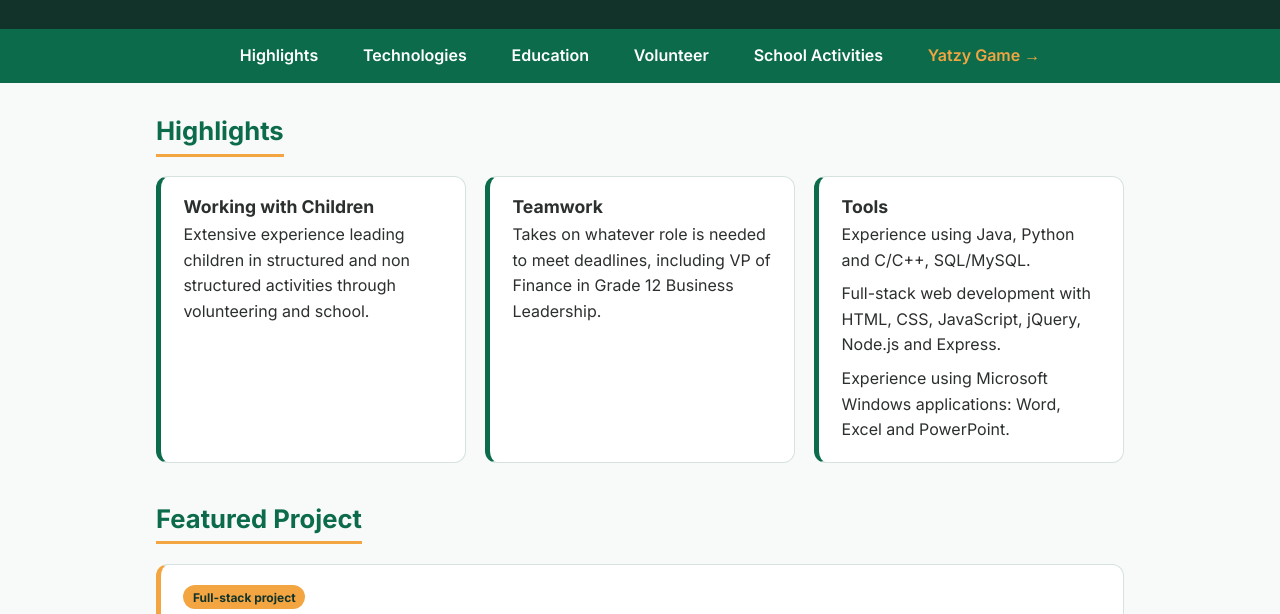
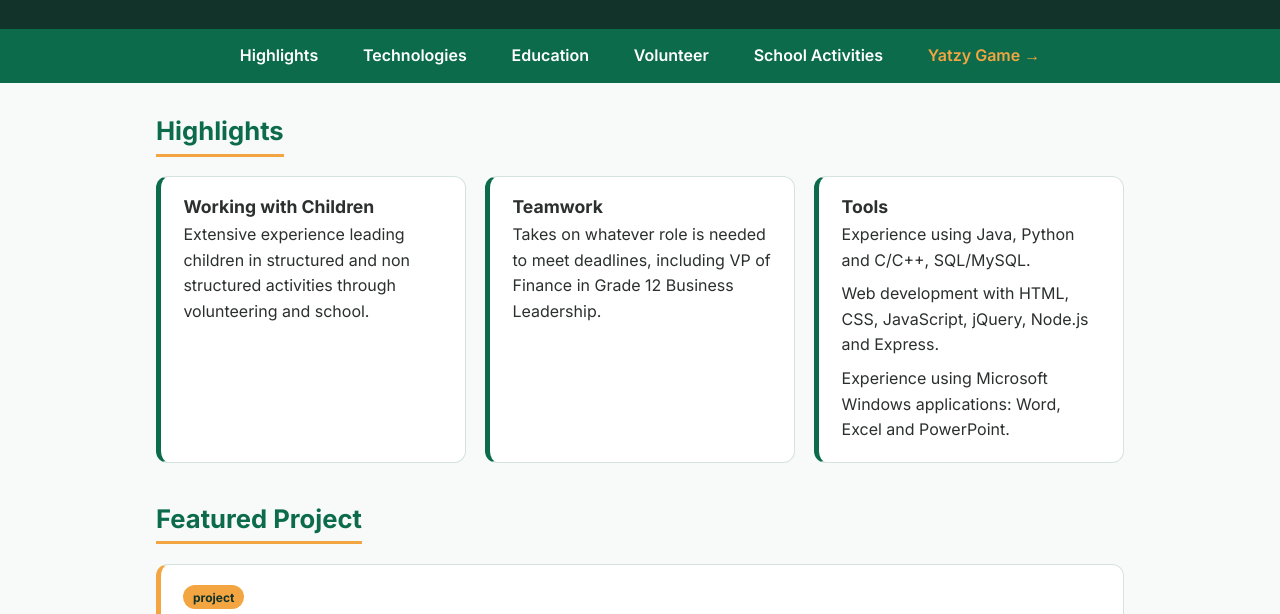
Before and after one commit to danicagrn/portfolio, a plain HTML site: page PD2/index.html in a window 1280 px wide. Shown: the part 159-773 px from the top of the page. Drawn offline with Linux system fonts and the light colour scheme.

Commit message:
tiny changes

```diff
--- a/PD2/index.html
+++ b/PD2/index.html
@@ -52,7 +52,7 @@
                 <article class="card">
                     <h3>Tools</h3>
                     <p>Experience using Java, Python and C/C++, SQL/MySQL.</p>
-                    <p>Full-stack web development with HTML, CSS, JavaScript, jQuery, Node.js and Express.</p>
+                    <p>Web development with HTML, CSS, JavaScript, jQuery, Node.js and Express.</p>
                     <p>Experience using Microsoft Windows applications: Word, Excel and PowerPoint.</p>
                 </article>
             </div>
@@ -62,7 +62,7 @@
         <section class="section" id="projects" aria-labelledby="projects-title">
             <h2 id="projects-title">Featured Project</h2>
             <article class="card card--featured">
-                <span class="badge">Full-stack project</span>
+                <span class="badge">project</span>
                 <h3>Yatzy Game</h3>
                 <p>A browser-based dice game built in two stages: a designed client-only game, then a Node.js and Express version with a REST API.</p>
                 <ul class="tags" aria-label="Yatzy technologies">
```
Also changed, not shown: PD2/yatzy.html (+2 -2 lines).
